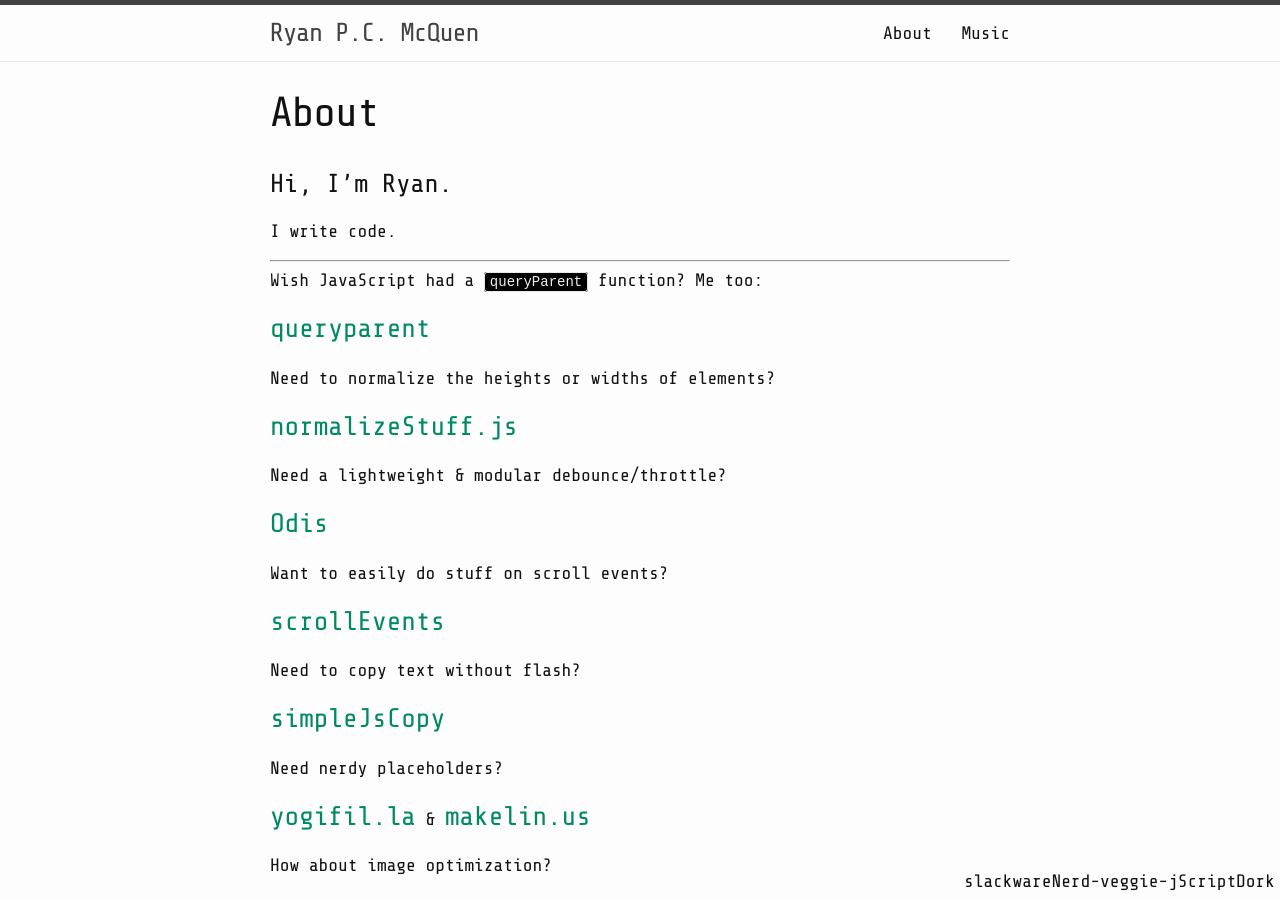
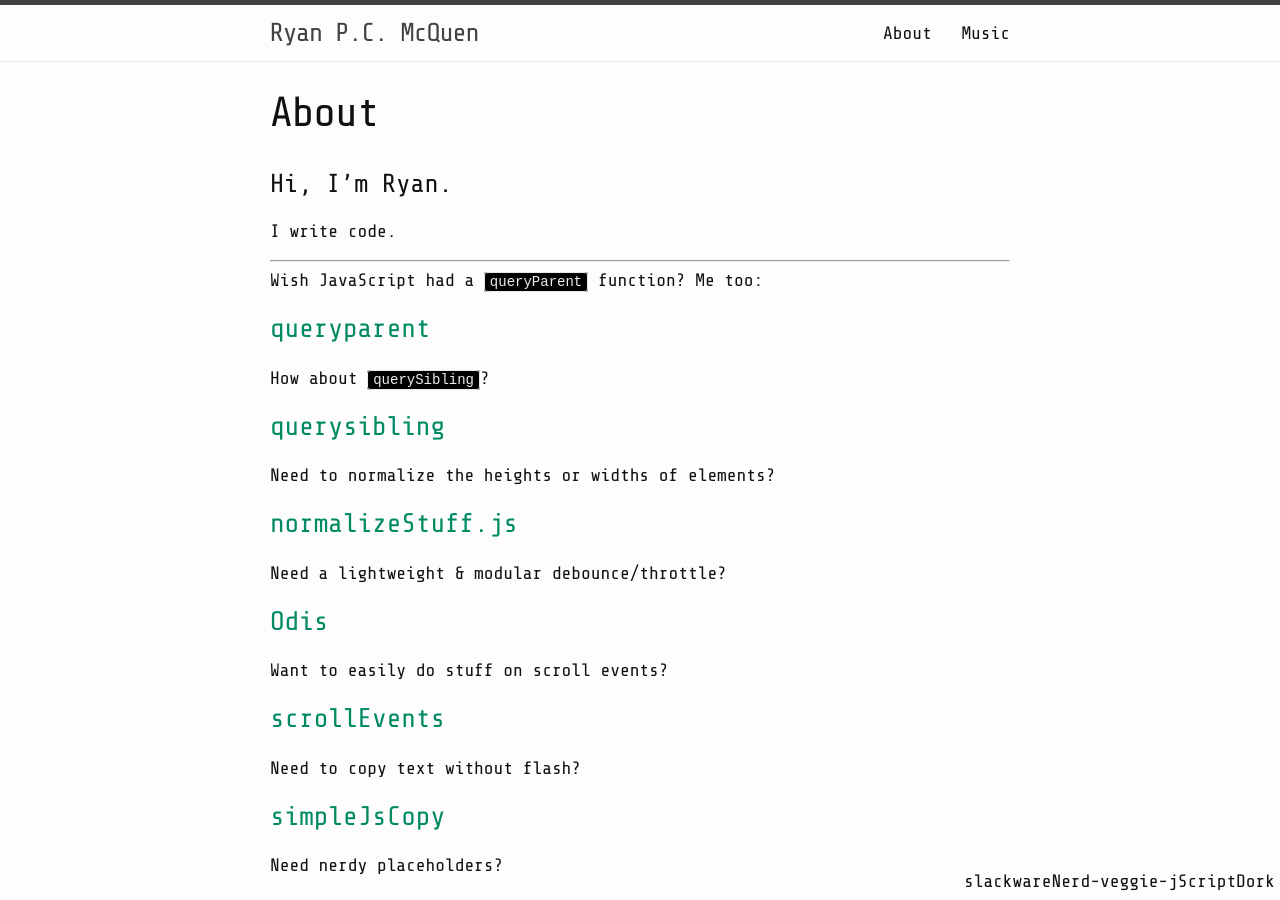
Before and after one commit to ryanpcmcquen/ryanpcmcquen.github.io, a Jekyll site: the page built from about.md, in a window 1280 px wide and 900 px high. Built offline with Jekyll 4.4.1, drawn with Linux system fonts in a browser that asks for light colours.

Commit message:
Add `querysibling`.

```diff
--- a/about.md
+++ b/about.md
@@ -20,6 +20,10 @@ I write code.
 Wish JavaScript had a `queryParent` function? Me too:
 
 [queryparent](https://github.com/ryanpcmcquen/queryparent)
+
+How about `querySibling`?
+
+[querysibling](https://github.com/ryanpcmcquen/querysibling)
 
 Need to normalize the heights or widths of elements?
 
```
